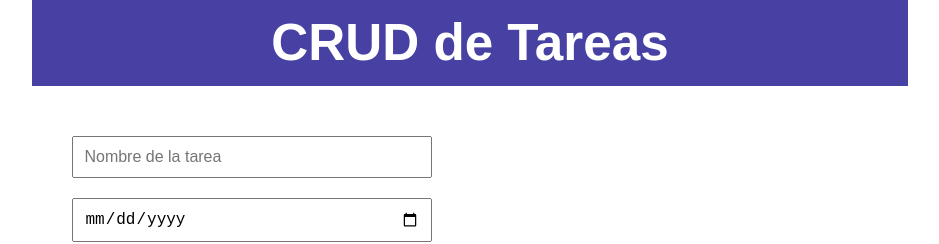
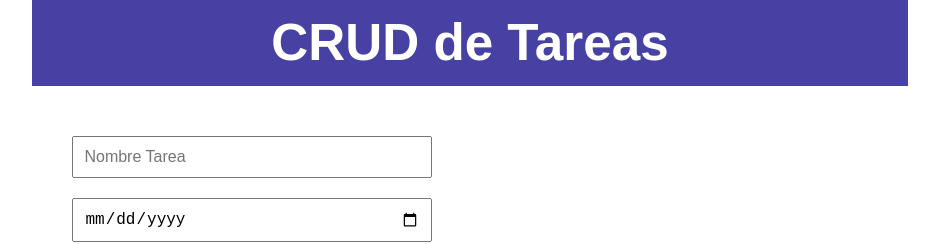
Before and after one commit to ricardogaribay1/CRUD-Tareas, a React (Vite) app: page / in a window 1280 px wide. Shown: the top 244 px of the page, without its empty margins (170-1109 px from the left). Built offline with nearby package versions, Linux system fonts and the light colour scheme.

Commit message:
tercercommit

```diff
--- a/src/App.jsx
+++ b/src/App.jsx
@@ -59,7 +59,7 @@ function App() {
               type="text"
               value={newTask}
               onChange={(e) => setNewTask(e.target.value)}
-              placeholder="Nombre de la tarea"
+              placeholder="Nombre Tarea"
               required
             />
             <input
```
